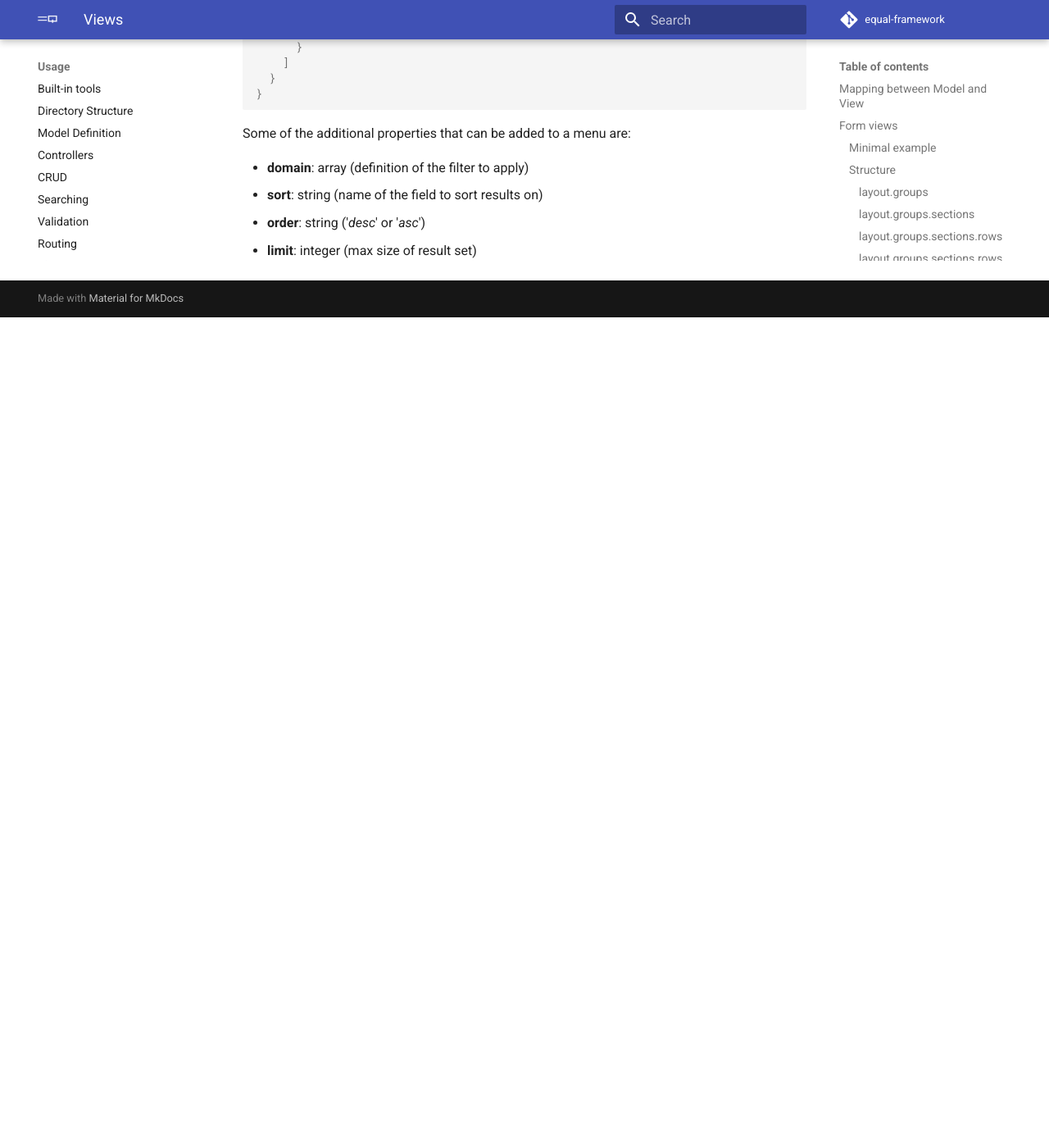
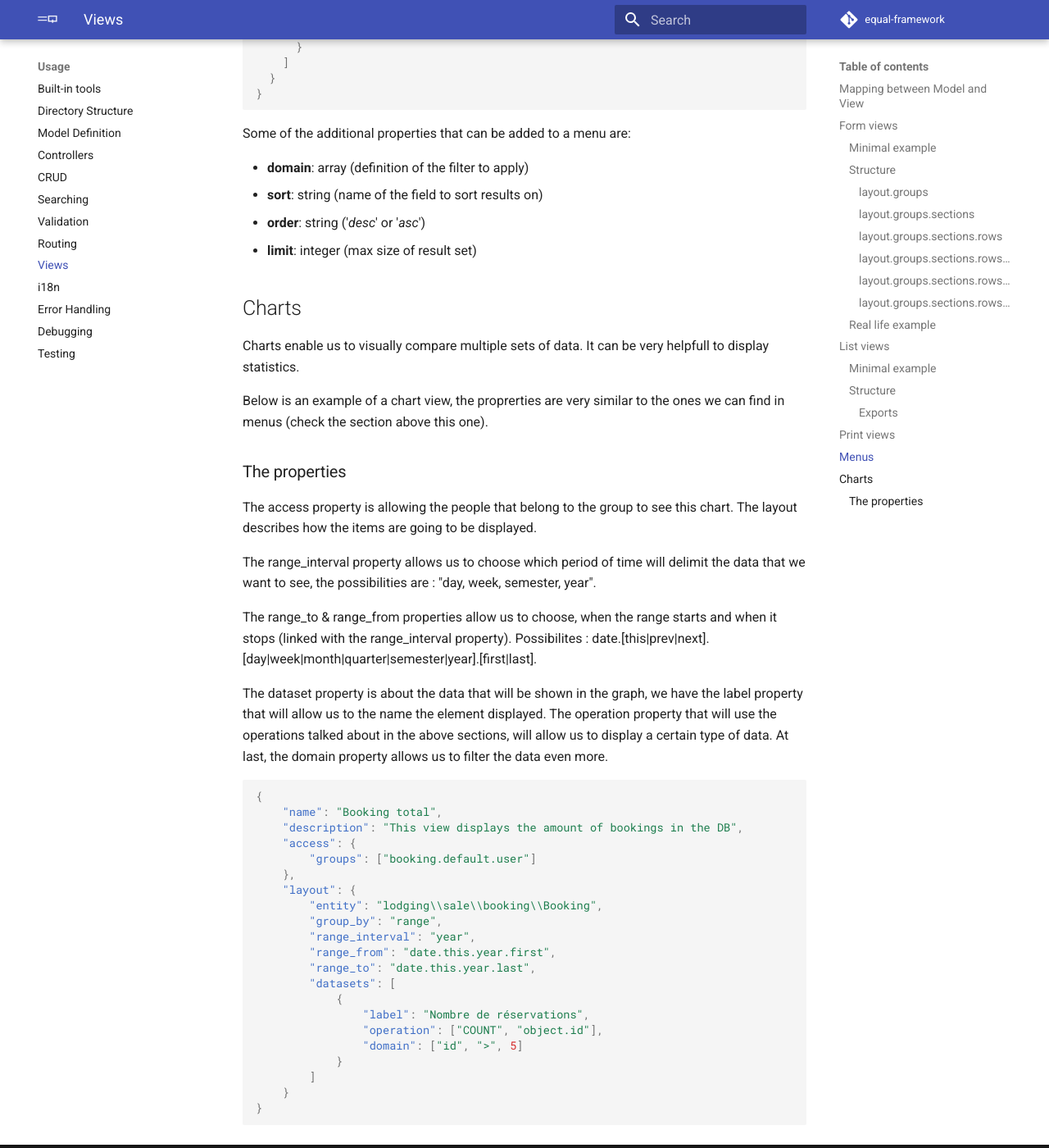
Before and after one commit to equalframework/equal-doc, an MkDocs documentation site: the page built from docs/usage/views.md, in a window 1280 px wide and 1400 px high, scrolled down 14275 px. Shown: the whole window at 82% size. Built offline with MkDocs 1.6.1 and Material for MkDocs 9.7.7, drawn with Linux system fonts in a browser that asks for light colours; comment, search, counter and statistics services are not loaded; before the commit the page ends 14662 px from its top, so only the background shows below that.

Commit message:
added charts infos

````diff
--- a/docs/usage/views.md
+++ b/docs/usage/views.md
@@ -594,3 +594,47 @@ Some of the additional properties that can be added to a menu are:
 * **sort**: string (name of the field to sort results on)
 * **order**: string ('*desc*' or '*asc*')
 * **limit**: integer (max size of result set)
+
+
+## Charts
+
+Charts enable us to visually compare multiple sets of data. It can be very helpfull to display statistics.
+
+Below is an example of a chart view, the proprerties are very similar to the ones we can find in menus (check the section above this one).
+
+### The properties
+The access property is allowing the people that belong to the group to see this chart. The layout describes how the items are going to be displayed.
+
+The range_interval property allows us to choose which period of time will delimit the data that we want to see, the possibilities are : "day, week, semester, year".
+
+The range_to & range_from properties allow us to choose, when the range starts and when it stops (linked with the range_interval property).
+Possibilites : date.[this|prev|next].[day|week|month|quarter|semester|year].[first|last].
+
+The dataset property is about the data that will be shown in the graph, we have the label property that will allow us to the name the element displayed.
+The operation property that will use the operations talked about in the above sections, will allow us to display a certain type of data.
+At last, the domain property allows us to filter the data even more.
+
+
+```json
+{
+    "name": "Booking total",
+    "description": "This view displays the amount of bookings in the DB",
+    "access": {
+        "groups": ["booking.default.user"]
+    },
+    "layout": {
+        "entity": "lodging\\sale\\booking\\Booking",
+        "group_by": "range",
+        "range_interval": "year",
+        "range_from": "date.this.year.first",
+        "range_to": "date.this.year.last",
+        "datasets": [
+            {
+                "label": "Nombre de réservations",
+                "operation": ["COUNT", "object.id"],
+                "domain": ["id", ">", 5]
+            }
+        ]
+    }
+}
+```
````
